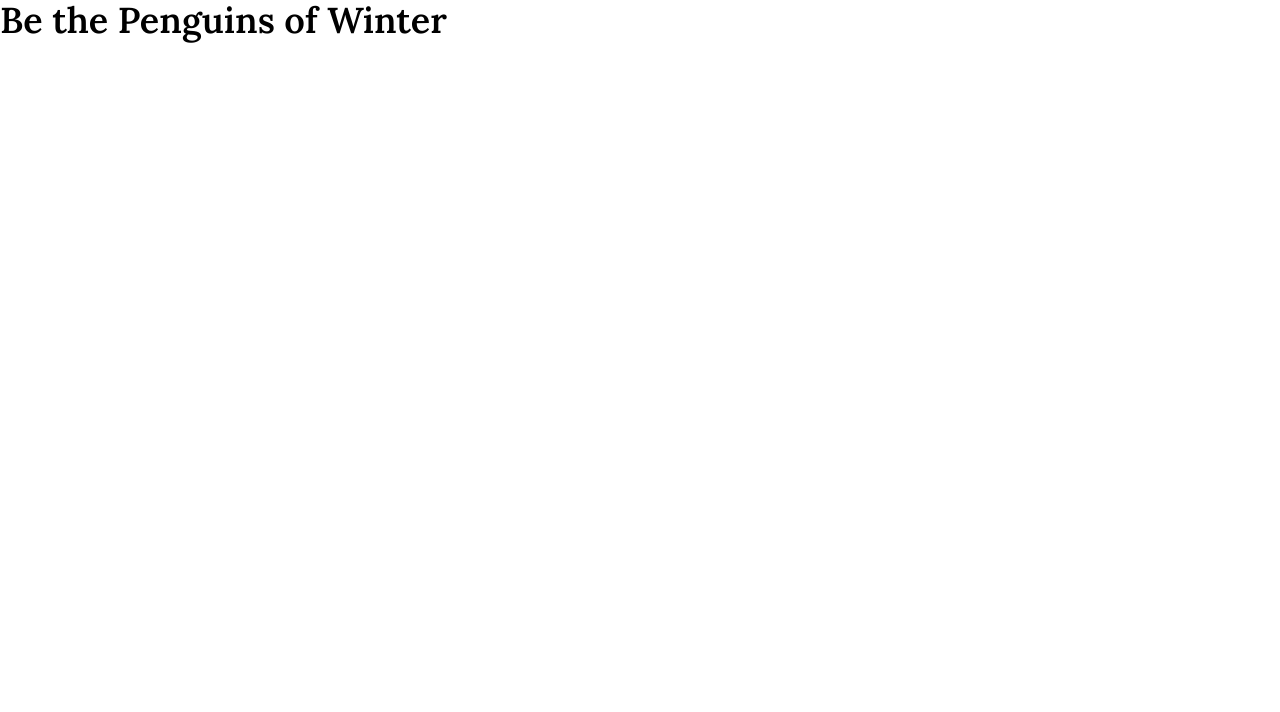
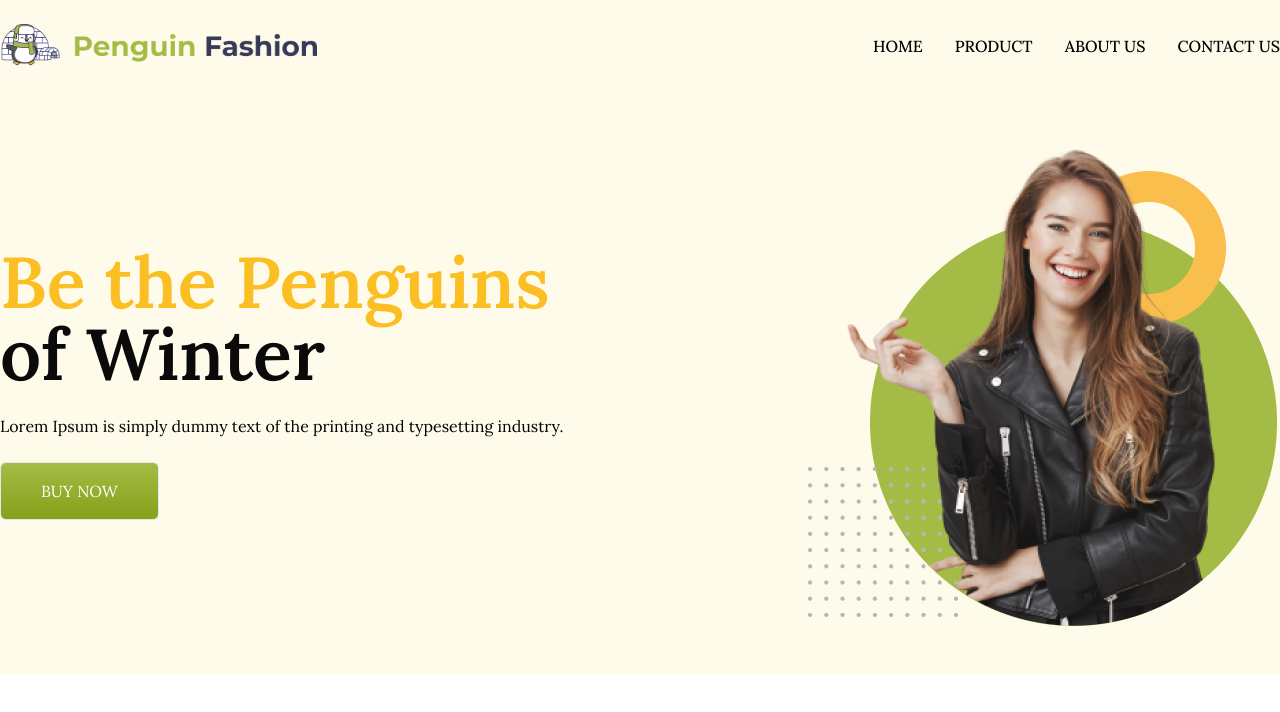
Before and after one commit to sabbirsami/penguin-fashion, a plain HTML site: page index.html in a window 1280 px wide. Drawn offline with nearby package versions, Linux system fonts and the light colour scheme.

Commit message:
banner section & navbar done

```diff
--- a/index.html
+++ b/index.html
@@ -17,6 +17,46 @@
         <script src="https://cdn.tailwindcss.com"></script>
     </head>
     <body>
-        <h1 class="text-4xl font-semibold">Be the Penguins of Winter</h1>
+        <header class="bg-amber-50">
+            <div class="container mx-auto">
+                <!-- NAVBAR SECTION  -->
+                <nav class="flex items-center justify-between py-6">
+                    <div class="logo w-1/4">
+                        <img src="./asset/icons/logo.png" alt="" />
+                    </div>
+                    <ul
+                        class="flex gap-x-8 align-middle font-medium text-base uppercase"
+                    >
+                        <li><a href="">Home</a></li>
+                        <li><a href="">Product</a></li>
+                        <li><a href="">About us</a></li>
+                        <li><a href="">Contact us</a></li>
+                    </ul>
+                </nav>
+                <!-- BANNER SECTION  -->
+                <div
+                    class="banner-section flex justify-between items-center py-12"
+                >
+                    <div class="banner-text space-y-6">
+                        <h1 class="font-semibold text-7xl text-amber-400">
+                            Be the Penguins <br />
+                            <span class="text-neutral-950">of Winter</span>
+                        </h1>
+                        <p>
+                            Lorem Ipsum is simply dummy text of the printing and
+                            typesetting industry.
+                        </p>
+                        <button
+                            class="border px-10 py-4 bg-gradient-to-b from-[#A4BC46] to-[#85A019] rounded-md text-white uppercase"
+                        >
+                            buy now
+                        </button>
+                    </div>
+                    <div class="banner-img">
+                        <img src="./asset/images/model.png" alt="" />
+                    </div>
+                </div>
+            </div>
+        </header>
     </body>
 </html>
```
